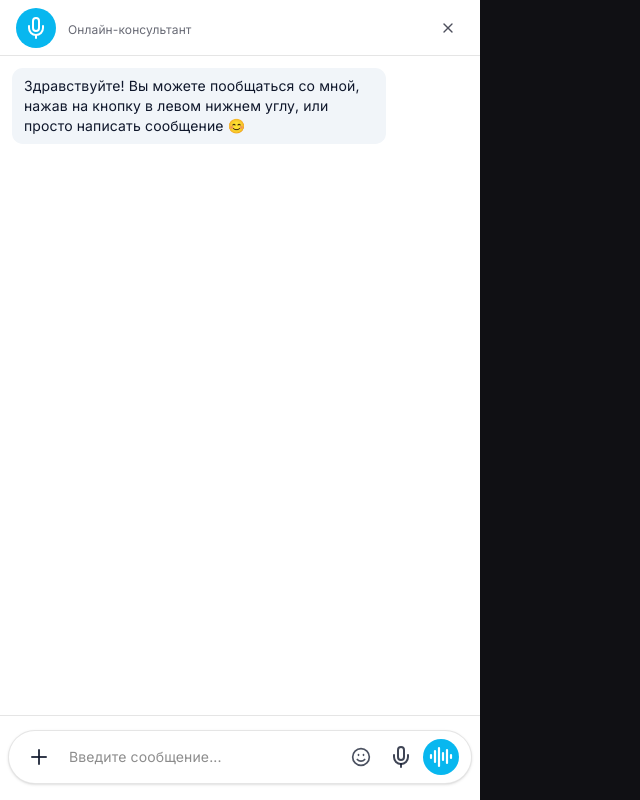
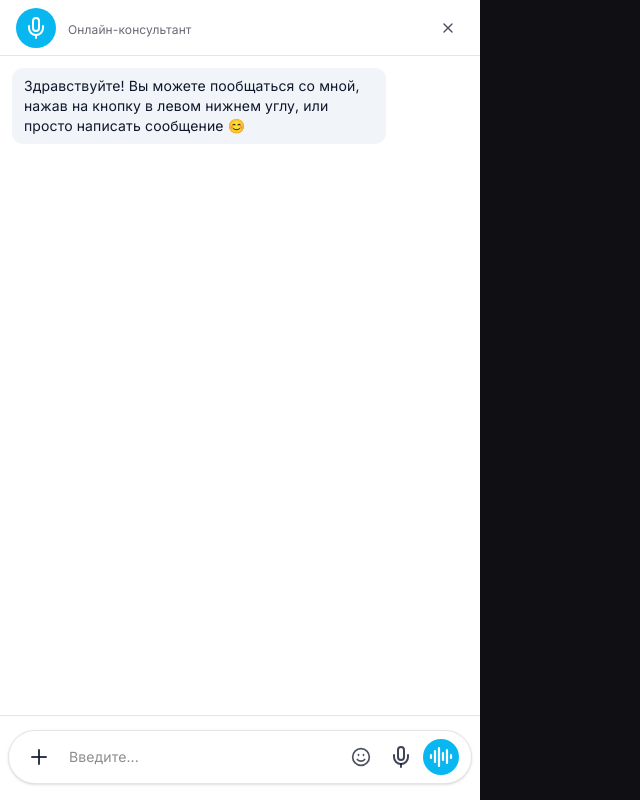
Before and after one commit to Mustafa00764/crm-admin, a Next.js app: page /widget/chat in a window 1280 px wide. Shown: the whole page, without its empty margins (0-640 px from the left). Built offline with nearby package versions, Linux system fonts and the light colour scheme.

Commit message:
edit chat style

```diff
--- a/features/public-chat/ui/public-chat-widget.tsx
+++ b/features/public-chat/ui/public-chat-widget.tsx
@@ -617,7 +617,7 @@ export function PublicChatWidget({
               <Keyboard className="h-3 w-3" />
               <span>Язык диктовки:</span>
 
-              <div className="flex h-full overflow-hidden rounded-full border border-current/15">
+              <div className="flex h-full overflow-y-hidden rounded-full border border-current/15">
                 {DICTATION_LANGUAGES.map(language => (
                   <button
                     key={language.value}
@@ -750,7 +750,7 @@ export function PublicChatWidget({
                 placeholder={
                   shouldBlockChat
                     ? 'Заполните форму...'
-                    : 'Введите сообщение...'
+                    : 'Введите...'
                 }
                 className="min-h-9 w-full max-h-45 resize-none overflow-y-auto border-0 bg-transparent px-1 py-2 text-[14px] leading-5 text-slate-900 outline-none placeholder:text-black/45 disabled:opacity-60"
               />
```
